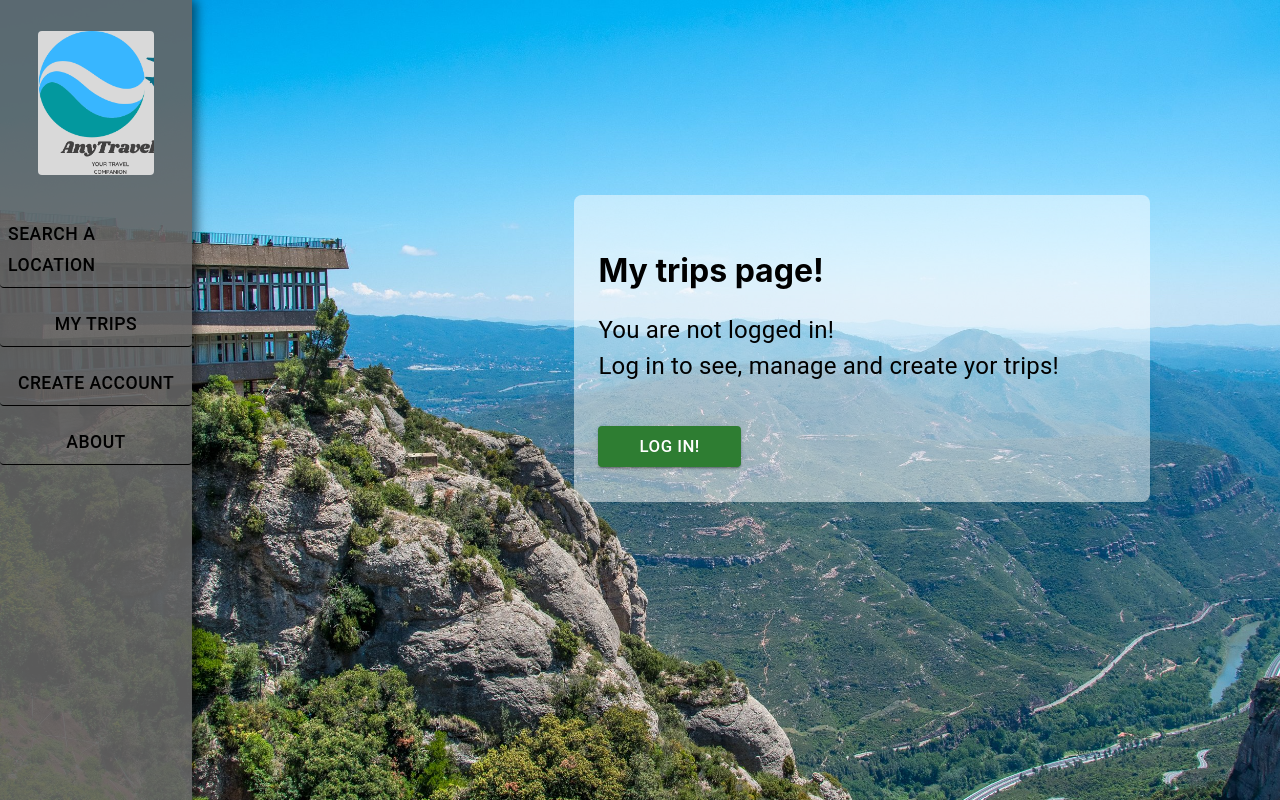
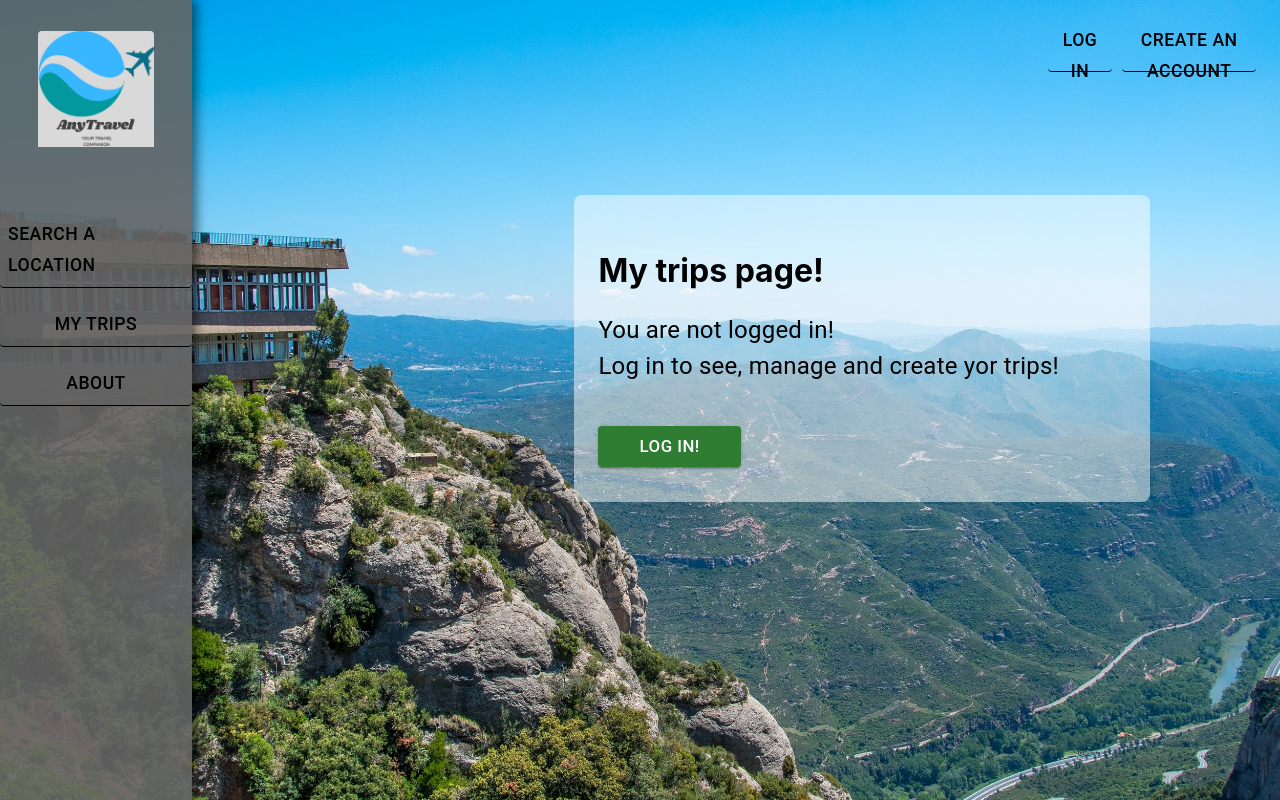
Before and after one commit to rakenduste-programmeerimine-2022/anytravel, a React (Create React App) app in the folder front/: page /MyTrips in a window 1280 px wide. Built offline with nearby package versions, Linux system fonts and the light colour scheme.

Commit message:
FE täiendused
Log in popup, create account popup (eemaldatud create acc lehekülg kuna pole vaja), scalability parem eri ekraanide vahel

```diff
--- /dev/null
+++ b/front/src/components/LoginRegister.js
@@ -0,0 +1,209 @@
+import * as React from "react";
+import {
+  Container,
+  Typography,
+  Button,
+  TextField,
+  Dialog,
+  DialogActions,
+  DialogContent,
+  DialogContentText,
+  DialogTitle,
+} from "@mui/material";
+import { Outlet, Link } from "react-router-dom";
+
+const LoginRegister = () => {
+  const [open, setOpen] = React.useState(false);
+  const [open2, setOpen2] = React.useState(false);
+
+  const handleClickOpen = () => {
+    setOpen(true);
+  };
+
+  const handleClose = () => {
+    setOpen(false);
+  };
+  const handleClickOpen2 = () => {
+    setOpen2(true);
+  };
+
+  const handleClose2 = () => {
+    setOpen2(false);
+  };
+  return (
+    <Container
+      sx={{
+        position: "fixed",
+        display: "absolute",
+        top: "5%",
+        left: "80%",
+        display: "flex",
+        width: "20%",
+        height: "10%",
+        fontSize: "2em",
+      }}
+    >
+      <Button
+        onClick={handleClickOpen}
+        sx={{
+          height: "40%",
+          borderBottom: "0.1em solid black",
+          fontSize: "55%",
+          marginRight: "5%",
+          color: "black",
+        }}
+      >
+        Log in
+      </Button>
+      <Dialog open={open} onClose={handleClose}>
+        <DialogTitle>Log in to your account</DialogTitle>
+        <DialogContent>
+          <TextField
+            autoFocus
+            margin="dense"
+            id="name"
+            label="Email Address"
+            type="email"
+            fullWidth
+            variant="standard"
+          />
+          <TextField
+            autoFocus
+            margin="dense"
+            id="name"
+            label="Password"
+            type="password"
+            fullWidth
+            variant="standard"
+          />
+        </DialogContent>
+        <DialogActions>
+          <Button color="success" onClick={handleClose}>
+            Log in
+          </Button>
+          <Button color="error" onClick={handleClose}>
+            Close
+          </Button>
+        </DialogActions>
+      </Dialog>
+
+      <Button
+        onClick={handleClickOpen2}
+        sx={{
+          height: "40%",
+          borderBottom: "0.1em solid black",
+          fontSize: "55%",
+          color: "black",
+        }}
+      >
+        Create an account
+      </Button>
+      <Dialog open={open2} onClose={handleClose2}>
+        <DialogTitle>Create an account</DialogTitle>
+        <DialogContent>
+          <DialogTitle sx={{ fontSize: "1em" }}>
+            Personal information
+          </DialogTitle>
+          <TextField
+            required
+            autoFocus
+            margin="dense"
+            id="name"
+            label="First name"
+            type="text"
+            fullWidth
+            variant="standard"
+          />
+          <TextField
+            required
+            autoFocus
+            margin="dense"
+            id="name"
+            label="Last name"
+            type="text"
+            fullWidth
+            variant="standard"
+          />
+          <TextField
+            optional
+            autoFocus
+            margin="dense"
+            id="name"
+            label="Gender"
+            type="text"
+            fullWidth
+            variant="standard"
+          />
+          <br></br>
+          <br></br>
+          <DialogTitle sx={{ fontSize: "1em" }}>Login credentials</DialogTitle>
+          <TextField
+            required
+            autoFocus
+            margin="dense"
+            id="name"
+            label="Email address"
+            type="email"
+            fullWidth
+            variant="standard"
+          />
+          <TextField
+            required
+            autoFocus
+            margin="dense"
+            id="name"
+            label="Password"
+            type="password"
+            fullWidth
+            variant="standard"
+          />
+          <TextField
+            required
+            autoFocus
+            margin="dense"
+            id="name"
+            label="Password again"
+            type="password"
+            fullWidth
+            variant="standard"
+          />
+          <br></br>
+          <br></br>
+          <DialogTitle sx={{ fontSize: "1em" }}>Other</DialogTitle>
+          <TextField
+            required
+            autoFocus
+            focused
+            margin="dense"
+            id="name"
+            label="Date of birth"
+            type="date"
+            fullWidth
+            variant="standard"
+          />
+          <TextField
+            required
+            autoFocus
+            margin="dense"
+            id="name"
+            label="Country of origin"
+            type="text"
+            fullWidth
+            variant="standard"
+          />
+        </DialogContent>
+        <DialogActions>
+          <Button color="success" onClick={handleClose2}>
+            Start your journey!
+          </Button>
+          <Button color="error" onClick={handleClose2}>
+            Close
+          </Button>
+        </DialogActions>
+      </Dialog>
+      <Outlet />
+    </Container>
+  );
+};
+
+export default LoginRegister;
--- a/front/src/pages/Layout.js
+++ b/front/src/pages/Layout.js
@@ -1,9 +1,12 @@
-import { Button, Box, TextField } from "@mui/material";
+import { Button, Box, TextField, Container } from "@mui/material";
 import { Outlet, Link } from "react-router-dom";
 import Image from "../components/images/AnyTravel.png";
 
+import LoginRegister from "../components/LoginRegister.js";
+
 const Layout = () => {
   return (
+    <Container>
       <Box
         sx={{
           left: "0",
@@ -25,7 +28,7 @@ const Layout = () => {
             marginBottom: "12%",
             backgroundImage: `url(${Image})`,
             backgroundRepeat: "no-repeat",
-          backgroundSize: "cover",
+            backgroundSize: "contain",
             width: "60%",
             height: "18%",
             marginLeft: "20%",
@@ -34,54 +37,58 @@ const Layout = () => {
           <Link to="/"></Link>
         </Button>
         <Button
+          onClick={() => (window.location = "/Search")}
           color="success"
           variant="text"
           component="div"
           sx={{
             marginTop: "8%",
             fontSize: "110%",
-          borderBottom: "1px solid black",
+            borderBottom: "0.1em solid black",
           }}
         >
-        <Link to="/Search">Search a location</Link>
+          <Link sx={{ fontSize: "110%" }} to="/Search">
+            Search a location
+          </Link>
         </Button>
         <Button
+          onClick={() => (window.location = "/MyTrips")}
           variant="text"
           component="div"
           sx={{
             marginTop: "8%",
             fontSize: "110%",
-          borderBottom: "1px solid black",
+            borderBottom: "0.1em solid black",
           }}
         >
-        <Link to="/MyTrips">My trips</Link>
+          <Link sx={{ fontSize: "110%" }} to="/MyTrips">
+            My trips
+          </Link>
         </Button>
+
         <Button
           variant="text"
           component="div"
+          onClick={() => (window.location = "/About")}
           sx={{
             marginTop: "8%",
             fontSize: "110%",
-          borderBottom: "1px solid black",
+            borderBottom: "0.1em solid black",
+            backgroundColor: "rgba(100,100,100,0.8)",
           }}
         >
-        <Link to="/Create">Create account</Link>
-      </Button>
-      <Button
-        variant="text"
-        component="div"
-        sx={{
-          marginTop: "8%",
-          fontSize: "110%",
-          borderBottom: "1px solid black",
-        }}
+          <Link
+            sx={{ fontSize: "110%", width: "400%" }}
+            to="/About"
+            color={"white"}
           >
-        <Link to="/About" color={"white"}>
             About
           </Link>
         </Button>
         <Outlet />
       </Box>
+      <LoginRegister></LoginRegister>
+    </Container>
   );
 };
 
--- a/front/src/pages/MyTrips.js
+++ b/front/src/pages/MyTrips.js
@@ -1,5 +1,16 @@
-import { Container, Typography, Button } from "@mui/material";
+import {
+  Container,
+  Typography,
+  Button,
+  TextField,
+  Dialog,
+  DialogActions,
+  DialogContent,
+  DialogContentText,
+  DialogTitle,
+} from "@mui/material";
 import Layout from "./Layout.js";
+import * as React from "react";
 
 const MyTrips = () => {
   return (
@@ -19,10 +30,11 @@ const MyTrips = () => {
       <Container
         sx={{
           position: "relative",
+          marginTop: "10%",
           top: "10%",
-          marginTop: "10%",
           left: "50%",
           width: "50%",
+          aspectRatio: "3/1",
           backgroundColor: "rgba(255, 255, 255, 0.5)",
           padding: "3%",
           borderRadius: "0.5em",
```
Lines whose indentation alone changed are shown as unchanged.
